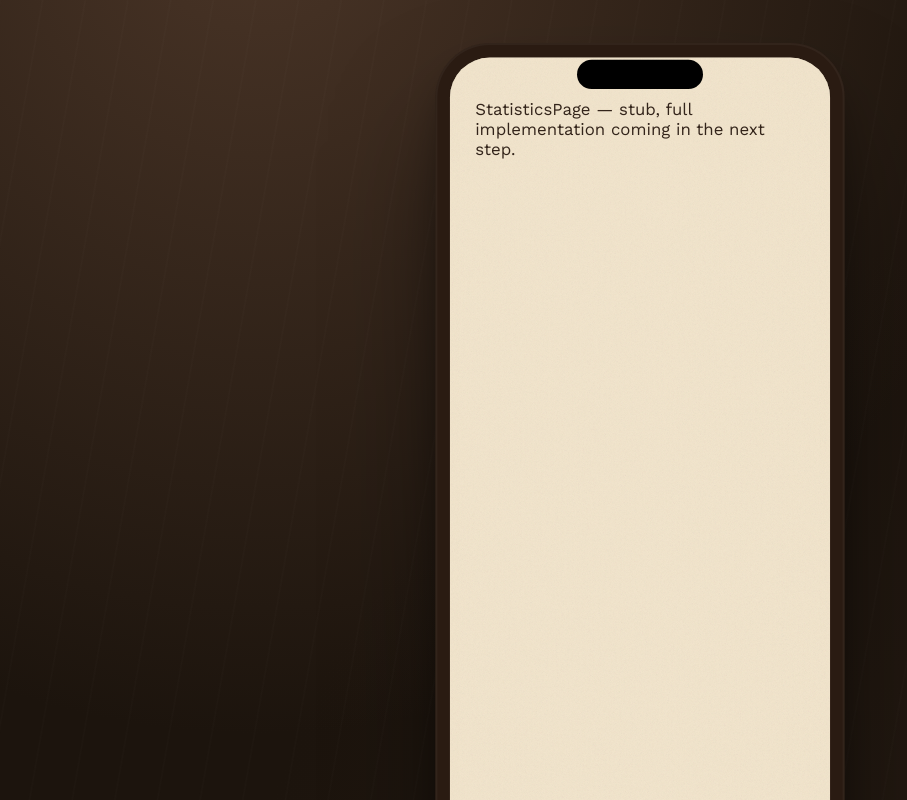
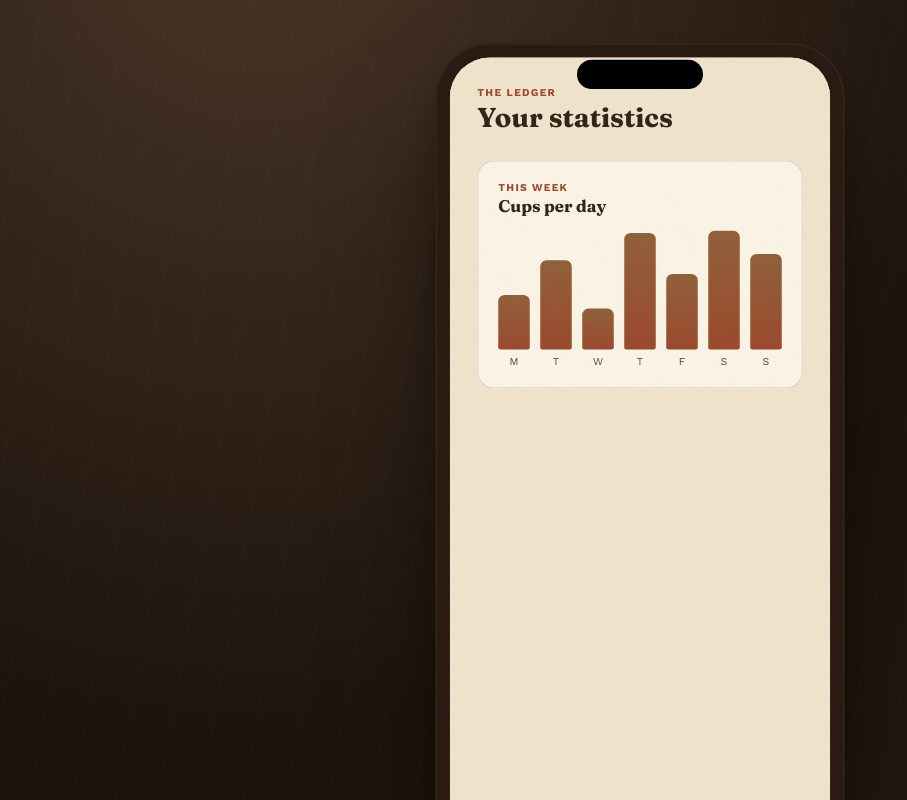
Before and after one commit to antriksha3/SipScapes, a React (Vite) app: page /stats in a window 1280 px wide. Shown: the top 800 px of the page, without its empty margins (0-907 px from the left). Built offline with nearby package versions, Linux system fonts and the light colour scheme.

Commit message:
Implement StatisticsPage.jsx

```diff
--- a/src/pages/StatisticsPage.jsx
+++ b/src/pages/StatisticsPage.jsx
@@ -1,7 +1,148 @@
+import { useEffect, useState } from 'react';
+
 export default function StatisticsPage() {
+  const [animate, setAnimate] = useState(false);
+
+  const days = [
+    ['M', 40],
+    ['T', 65],
+    ['W', 30],
+    ['T', 85],
+    ['F', 55],
+    ['S', 100],
+    ['S', 70],
+  ];
+
+  useEffect(() => {
+    const timer = setTimeout(() => setAnimate(true), 100);
+    return () => clearTimeout(timer);
+  }, []);
+
   return (
-    <div style={{ padding: 24, fontFamily: 'var(--body-font)', color: 'var(--ink)' }}>
-      <p>StatisticsPage — stub, full implementation coming in the next step.</p>
-    </div>
+    <section
+      style={{
+        minHeight: '100%',
+        background: 'var(--paper)',
+        color: 'var(--ink)',
+        paddingBottom: 90,
+        boxSizing: 'border-box',
+      }}
+    >
+      {/* Header */}
+      <div
+        style={{
+          padding: '28px 26px 8px',
+        }}
+      >
+        <div
+          style={{
+            fontSize: 10,
+            fontWeight: 700,
+            letterSpacing: '.12em',
+            textTransform: 'uppercase',
+            color: 'var(--rust)',
+            marginBottom: 4,
+          }}
+        >
+          The ledger
+        </div>
+
+        <h1
+          style={{
+            margin: 0,
+            fontFamily: 'var(--display)',
+            fontSize: 26,
+            lineHeight: 1.1,
+            color: 'var(--ink)',
+          }}
+        >
+          Your statistics
+        </h1>
+      </div>
+
+      {/* Chart */}
+      <div
+        style={{
+          margin: '18px 26px',
+          padding: 20,
+          borderRadius: 16,
+          background: 'var(--card)',
+          boxShadow: 'inset 0 0 0 1px var(--line)',
+        }}
+      >
+        <div
+          style={{
+            fontSize: 10,
+            fontWeight: 700,
+            letterSpacing: '.12em',
+            textTransform: 'uppercase',
+            color: 'var(--rust)',
+            marginBottom: 2,
+          }}
+        >
+          This week
+        </div>
+
+        <h3
+          style={{
+            margin: 0,
+            fontFamily: 'var(--display)',
+            fontSize: 16,
+            color: 'var(--ink)',
+          }}
+        >
+          Cups per day
+        </h3>
+
+        <div
+          style={{
+            display: 'flex',
+            alignItems: 'flex-end',
+            gap: 10,
+            height: 130,
+            marginTop: 14,
+          }}
+        >
+          {days.map(([day, height], index) => (
+            <div
+              key={`${day}-${index}`}
+              style={{
+                flex: 1,
+                display: 'flex',
+                flexDirection: 'column',
+                alignItems: 'center',
+                justifyContent: 'flex-end',
+                gap: 6,
+                height: '100%',
+              }}
+            >
+              <div
+                style={{
+                  width: '100%',
+                  height: `${height}%`,
+                  borderRadius: '6px 6px 2px 2px',
+                  background:
+                    'linear-gradient(180deg, var(--coffee-mid), var(--rust))',
+                  transformOrigin: 'bottom',
+                  transform: animate ? 'scaleY(1)' : 'scaleY(0)',
+                  transition:
+                    'transform 1s cubic-bezier(.22,1,.36,1)',
+                  transitionDelay: `${index * 70}ms`,
+                }}
+              />
+
+              <span
+                style={{
+                  fontSize: 10,
+                  color: 'var(--ink-soft)',
+                }}
+              >
+                {day}
+              </span>
+            </div>
+          ))}
+        </div>
+      </div>
+    </section>
   );
 }
```
